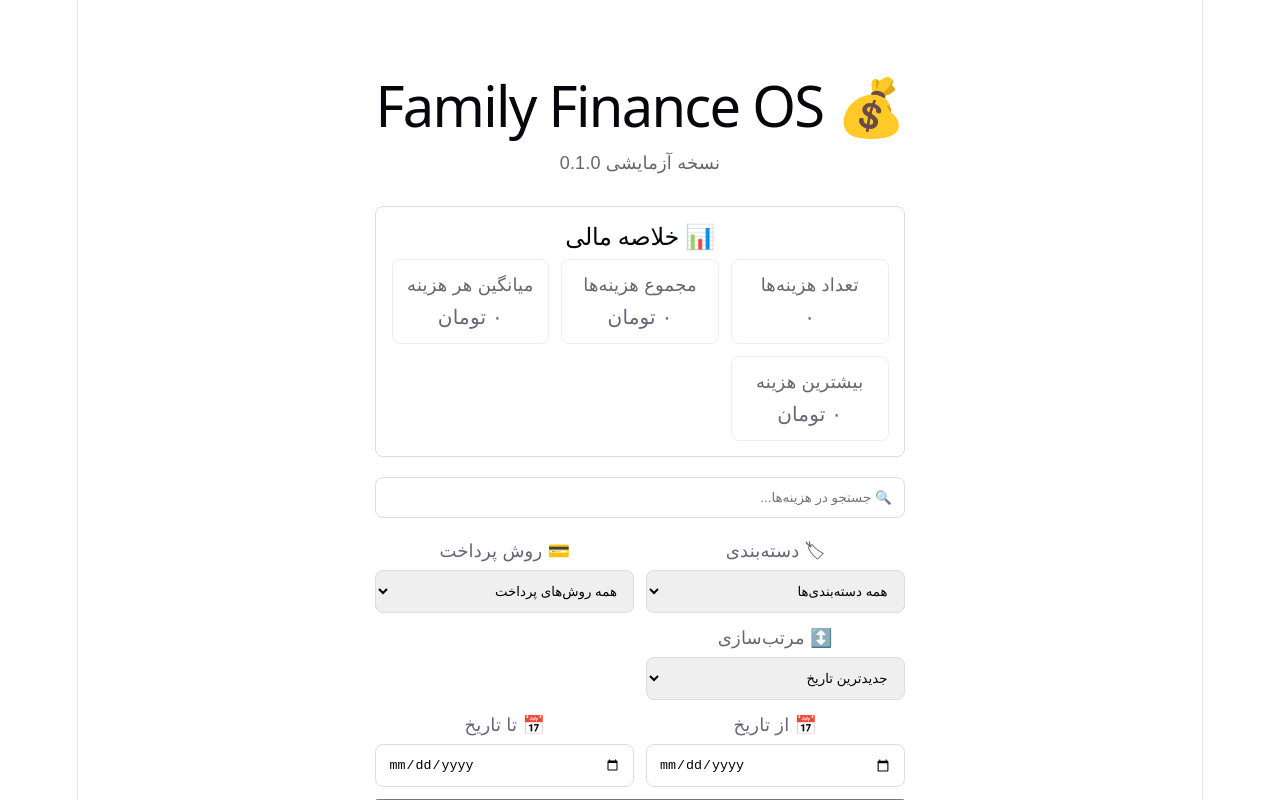
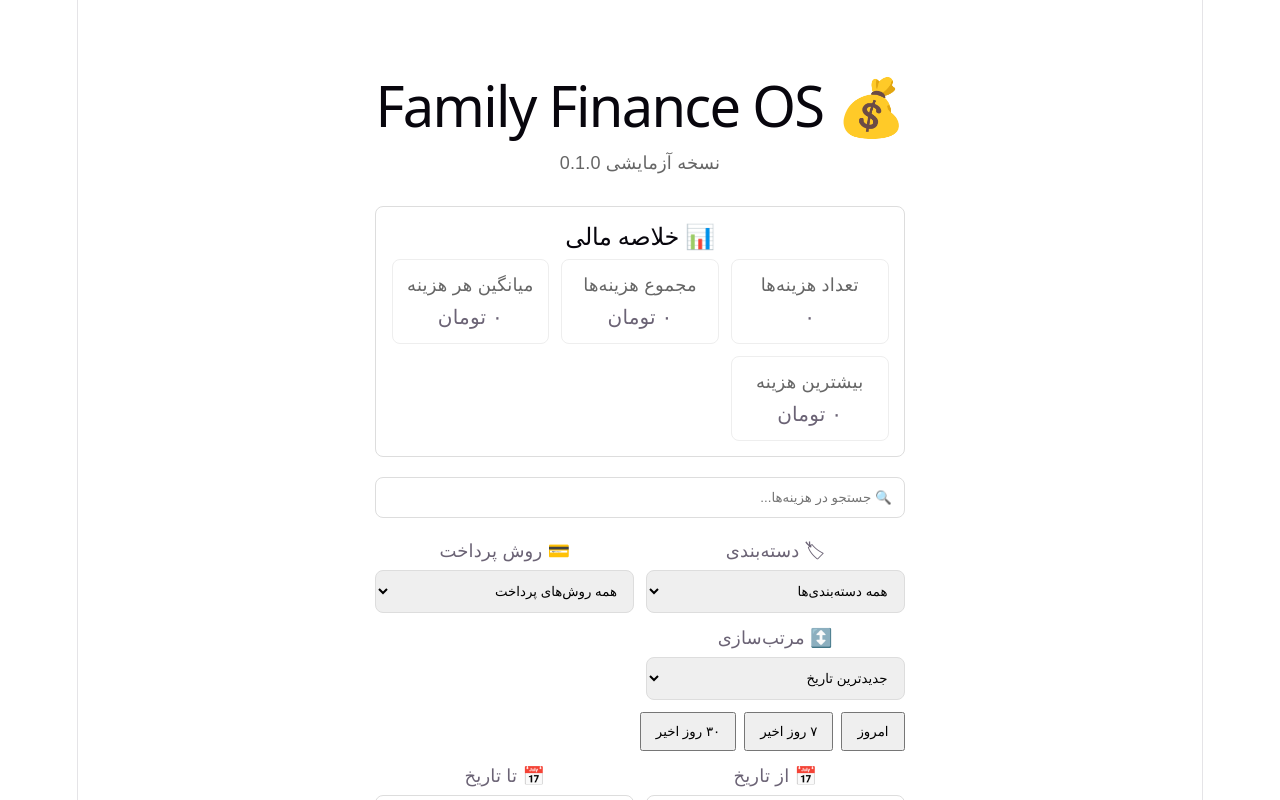
Before and after one commit to msm353/Family-Finance-OS, a React (Vite) app: page / in a window 1280 px wide. Shown: the top 800 px of the page. Built offline with nearby package versions, Linux system fonts and the light colour scheme.

Commit message:
Add quick date filters

```diff
--- a/src/pages/Home.tsx
+++ b/src/pages/Home.tsx
@@ -19,6 +19,20 @@ type SortOption =
 
 function hasSortableDate(date: string) {
   return /^\d{4}-\d{2}-\d{2}$/.test(date);
+}
+
+function formatLocalDate(date: Date) {
+  const year = date.getFullYear();
+
+  const month = String(
+    date.getMonth() + 1
+  ).padStart(2, "0");
+
+  const day = String(
+    date.getDate()
+  ).padStart(2, "0");
+
+  return `${year}-${month}-${day}`;
 }
 
 function compareExpenseDates(
@@ -54,8 +68,10 @@ export default function Home() {
   const [selectedCategory, setSelectedCategory] =
     useState("همه");
 
-  const [selectedPaymentMethod, setSelectedPaymentMethod] =
-    useState("همه");
+  const [
+    selectedPaymentMethod,
+    setSelectedPaymentMethod,
+  ] = useState("همه");
 
   const [sortOption, setSortOption] =
     useState<SortOption>("newest");
@@ -83,6 +99,30 @@ export default function Home() {
 
   function handleSearch(value: string) {
     setSearchText(value);
+  }
+
+  function setQuickDateRange(days: number) {
+    const today = new Date();
+
+    const startDate = new Date(
+      today.getFullYear(),
+      today.getMonth(),
+      today.getDate()
+    );
+
+    startDate.setDate(
+      startDate.getDate() - (days - 1)
+    );
+
+    setFromDate(formatLocalDate(startDate));
+    setToDate(formatLocalDate(today));
+  }
+
+  function filterToday() {
+    const today = formatLocalDate(new Date());
+
+    setFromDate(today);
+    setToDate(today);
   }
 
   function clearFilters() {
@@ -121,7 +161,8 @@ export default function Home() {
 
       const matchesPaymentMethod =
         selectedPaymentMethod === "همه" ||
-        expense.paymentMethod === selectedPaymentMethod;
+        expense.paymentMethod ===
+          selectedPaymentMethod;
 
       const expenseHasDate =
         hasSortableDate(expense.date);
@@ -146,8 +187,9 @@ export default function Home() {
     }
   );
 
-  const sortedExpenses = [...filteredExpenses].sort(
-    (a, b) => {
+  const sortedExpenses = [
+    ...filteredExpenses,
+  ].sort((a, b) => {
     switch (sortOption) {
       case "oldest":
         return compareExpenseDates(a, b);
@@ -162,8 +204,7 @@ export default function Home() {
       default:
         return compareExpenseDates(b, a);
     }
-    }
-  );
+  });
 
   return (
     <main
@@ -186,7 +227,9 @@ export default function Home() {
         نسخه آزمایشی 0.1.0
       </p>
 
-      <ExpenseSummary expenses={filteredExpenses} />
+      <ExpenseSummary
+        expenses={filteredExpenses}
+      />
 
       <ExpenseSearch onSearch={handleSearch} />
 
@@ -215,7 +258,9 @@ export default function Home() {
             id="category-filter"
             value={selectedCategory}
             onChange={(e) =>
-              setSelectedCategory(e.target.value)
+              setSelectedCategory(
+                e.target.value
+              )
             }
             style={{
               width: "100%",
@@ -256,7 +301,9 @@ export default function Home() {
             id="payment-filter"
             value={selectedPaymentMethod}
             onChange={(e) =>
-              setSelectedPaymentMethod(e.target.value)
+              setSelectedPaymentMethod(
+                e.target.value
+              )
             }
             style={{
               width: "100%",
@@ -326,6 +373,52 @@ export default function Home() {
             </option>
           </select>
         </div>
+      </div>
+
+      <div
+        style={{
+          display: "flex",
+          flexWrap: "wrap",
+          gap: "8px",
+          marginBottom: "12px",
+        }}
+      >
+        <button
+          type="button"
+          onClick={filterToday}
+          style={{
+            padding: "10px 14px",
+            cursor: "pointer",
+          }}
+        >
+          امروز
+        </button>
+
+        <button
+          type="button"
+          onClick={() =>
+            setQuickDateRange(7)
+          }
+          style={{
+            padding: "10px 14px",
+            cursor: "pointer",
+          }}
+        >
+          ۷ روز اخیر
+        </button>
+
+        <button
+          type="button"
+          onClick={() =>
+            setQuickDateRange(30)
+          }
+          style={{
+            padding: "10px 14px",
+            cursor: "pointer",
+          }}
+        >
+          ۳۰ روز اخیر
+        </button>
       </div>
 
       <div
@@ -413,7 +506,9 @@ export default function Home() {
       <ExpenseForm
         onExpenseAdded={loadExpenses}
         editingExpense={editingExpense}
-        onFinishedEditing={handleFinishedEditing}
+        onFinishedEditing={
+          handleFinishedEditing
+        }
       />
 
       <ExpenseList
```
Lines whose indentation alone changed are shown as unchanged.
